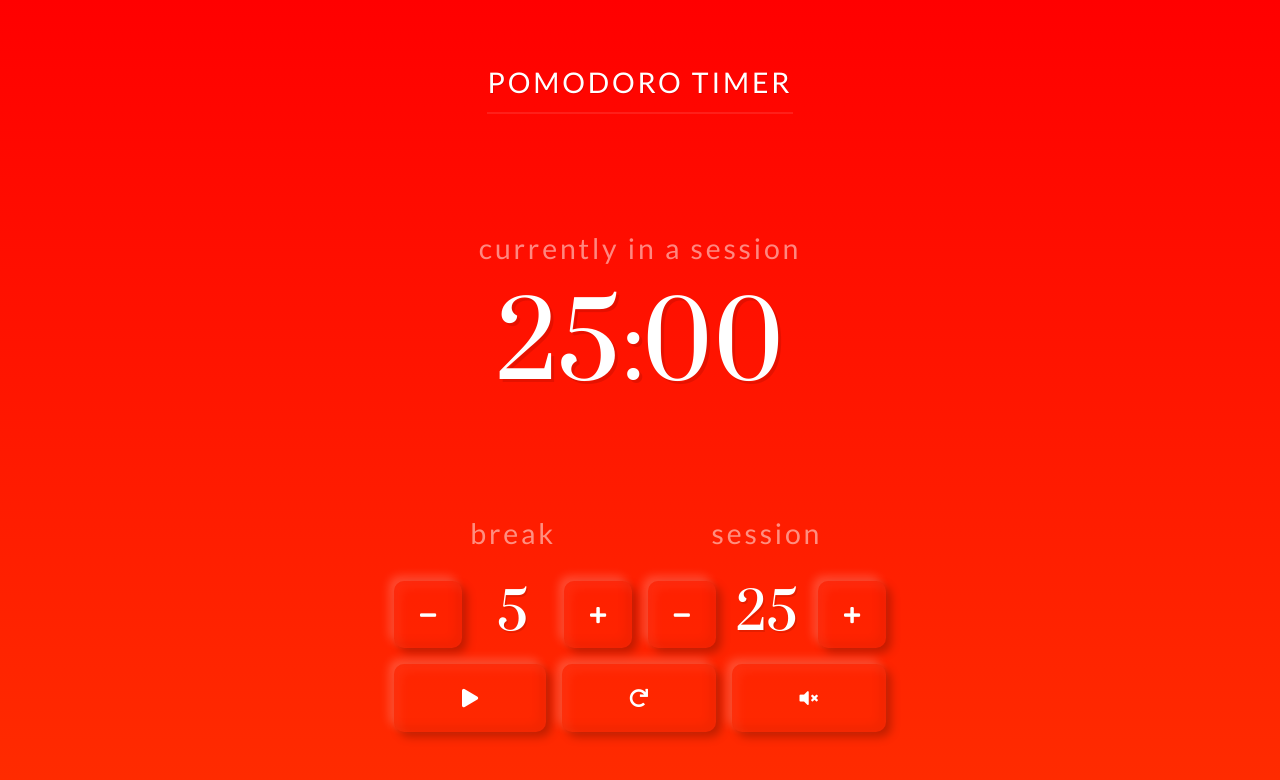
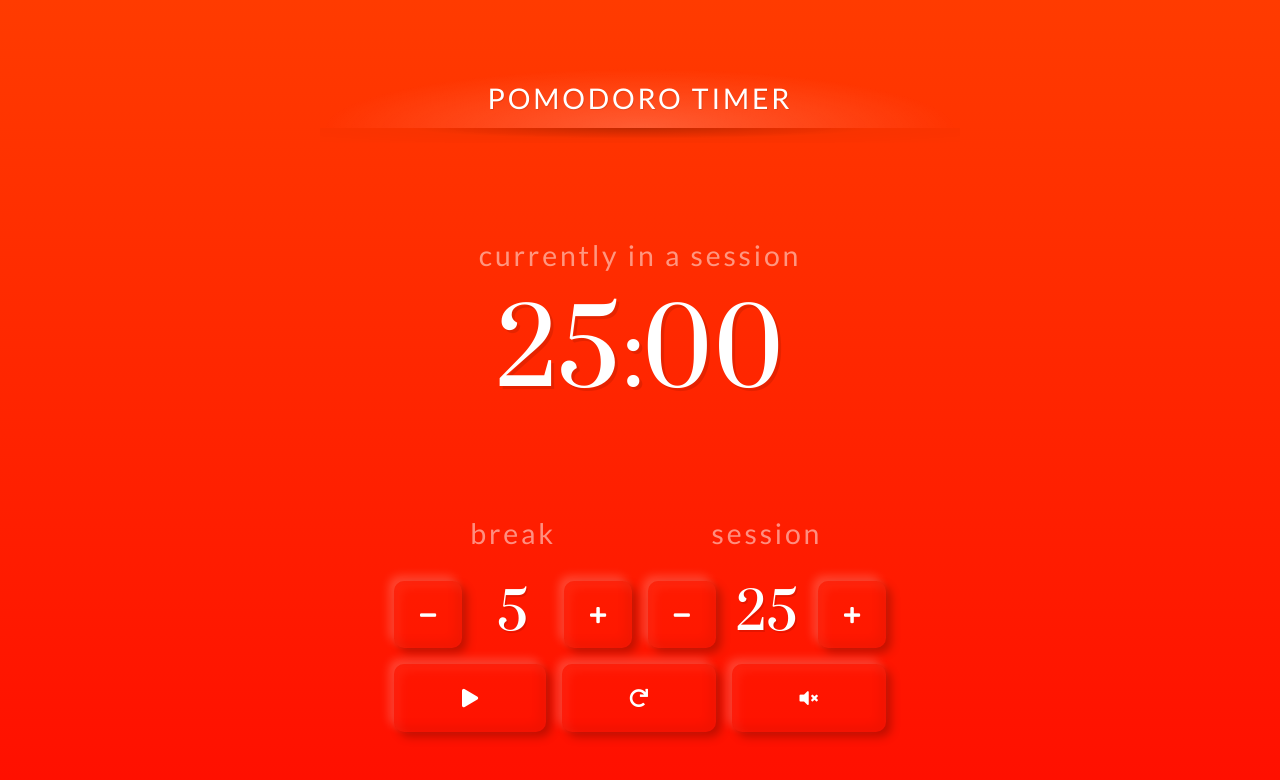
Before and after one commit to 5t4r8ucK/05-build-a-25-5-clock, a React (Create React App) app: page / in a window 1280 px wide. Shown: the top 780 px of the page. Built offline with nearby package versions, Linux system fonts and the light colour scheme.

Commit message:
Cut in the background effect for the title

```diff
--- a/src/components/clock.js
+++ b/src/components/clock.js
@@ -9,13 +9,14 @@ import {initialClockState} from './constants';
 
 const ClockArticle = styled(StyledArticle)`
   // Position
+  position: relative;
   // Display and Box Model
   background: linear-gradient(
     0deg,
+    ${variables.colors.color.green},
     ${variables.colors.color.turquoise},
-    ${variables.colors.color.green},
-    ${variables.colors.color.orange},
-    ${variables.colors.color.red}
+    ${variables.colors.color.red},
+    ${variables.colors.color.orange}
   );
   background-size: 100% 400%;
   grid-template-areas:
--- a/src/components/title.js
+++ b/src/components/title.js
@@ -3,18 +3,46 @@ import * as variables from './variables.js';
 import StyledHeader from './styledHeader.js';
 
 const Title = styled(StyledHeader)`
+  // Position
+  position: relative;
   // Display and Box Model
-  border-width: 0 0 ${variables.sizes.borderWidth} 0;
-  border-style: solid;
-  border-bottom-color: ${variables.colors.color.white.w_10};
+  background:
+    radial-gradient(
+      at 50% 100%,
+      ${variables.colors.color.white.w_20} 0%,
+      transparent 70%
+    );
+  background-blend-mode: overlay;
   height: auto;
   justify-self: center;
   line-height: 1;
   max-width: 80rem;
-  padding-bottom: ${variables.sizes.gapWidth};
+  min-width: 40rem;
+  padding: ${variables.sizes.gapWidth};
   // Typography
   font-size: ${variables.fonts.sizes.h5};
   text-shadow: 0.03em 0.03em ${variables.colors.color.black.b_10};
   text-transform: uppercase;
+
+  &:after {
+  // Position
+  position: absolute;
+  top: 100%;
+  right: 0%;
+  background:
+    radial-gradient(
+      at 50% 0%,
+      ${variables.colors.color.black.b_5} 0%,
+      transparent 100%
+    ),
+    radial-gradient(
+      at 50% 0%,
+      ${variables.colors.color.black.b_2} 0%,
+      transparent 50%
+    );
+  content: '';
+  height: 25%;
+  width: 100%;
+  }
 `
 export default Title;
--- a/src/components/variables.js
+++ b/src/components/variables.js
@@ -36,16 +36,21 @@ export const fonts = {
 // Colors
 export const colors = {
   'color': {
-    'white':
-    {
-      'w_100': 'rgba(255, 255, 255, 1)',
+    'white': {
+      'w_2': 'rgba(255, 255, 255, 0.2)',
+      'w_5': 'rgba(255, 255, 255, 0.05)',
       'w_10': 'rgba(255, 255, 255, 0.1)',
       'w_20': 'rgba(255, 255, 255, 0.2)',
       'w_30': 'rgba(255, 255, 255, 0.3)',
+      'w_100': 'rgba(255, 255, 255, 1)',
     },
     'black': {
+      'b_2': 'rgba(0, 0, 0, 0.2)',
+      'b_5': 'rgba(0, 0, 0, 0.05)',
+      'b_10': 'rgba(0, 0, 0, 0.1)',
+      'b_30': 'rgba(0, 0, 0, 0.3)',
+      'b_80': 'rgba(0, 0, 0, 0.8)',
       'b_100': 'rgba(0, 0, 0, 1)',
-      'b_10': 'rgba(0, 0, 0, 0.1)',
     },
     'red': 'rgba(255,0,0,1)',
     'orange': 'rgba(255,59,0,1)',
```
